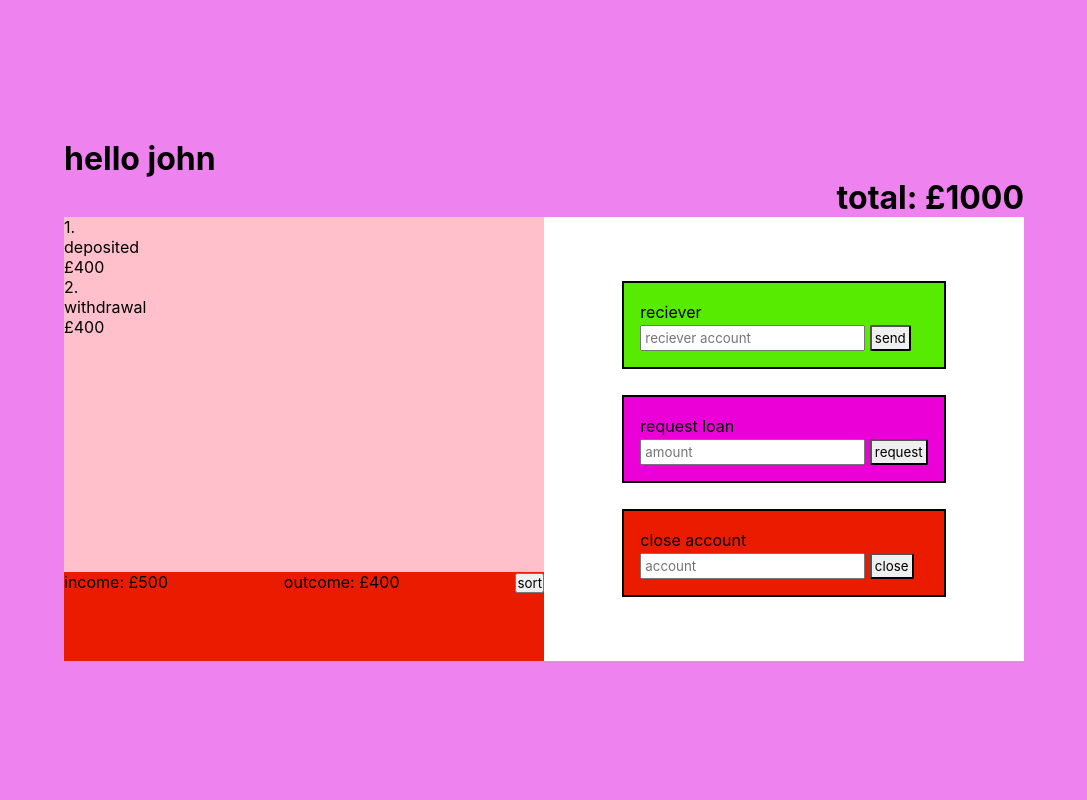
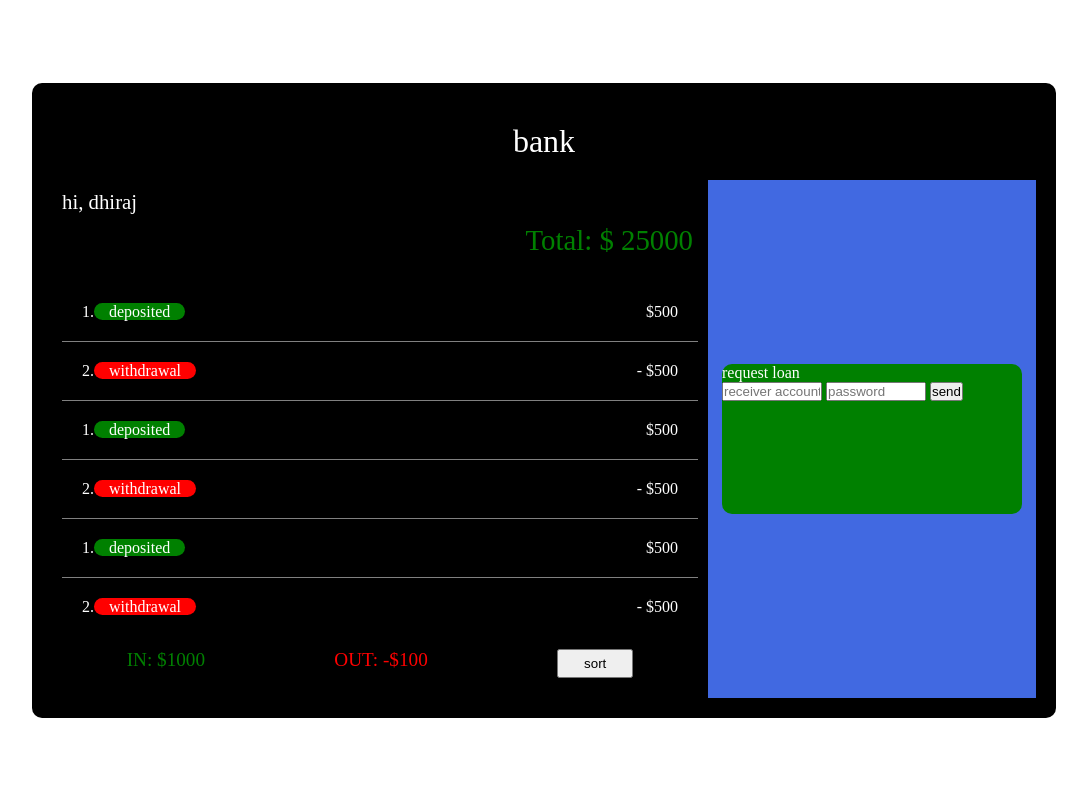
Before and after one commit to gdhiraj030/Katsuri-bank-app, a plain HTML site: page index.html in a window 1280 px wide. Shown: the whole page, without its empty margins (96-1183 px from the left). Drawn offline with Linux system fonts and the light colour scheme.

Commit message:
changing ui

```diff
--- a/index.html
+++ b/index.html
@@ -4,102 +4,102 @@
 <head>
   <meta charset="UTF-8">
   <meta name="viewport" content="width=device-width, initial-scale=1.0">
-  <title>Katsuri Bank</title>
+  <title>Document</title>
   <link rel="stylesheet" href="style.css">
 </head>
 
 <body>
-  <div id="main">
-    <nav class="login">
-      <div class="login__container">
-        <h1 class="login__title">Welcome Back</h1>
-        <form class="login__form">
-          <div class="login__form-group">
-            <label class="login__label" for="email">Email</label>
-            <input class="login__input" type="email" id="email" name="email" placeholder="Enter your email" required>
-          </div>
-          <div class="login__form-group">
-            <label class="login__label" for="password">Password</label>
-            <input class="login__input" type="password" id="password" name="password" placeholder="Enter your password"
-              required>
-          </div>
-          <button type="submit" class="login__button">Sign In</button>
-        </form>
-        <a href="#" class="login__forgot-password">Forgot your password?</a>
-      </div>
-    </nav>
-
   <div class="app">
     <div class="app__container">
-        <div class="app__title">
-          <h1>hello john</h1>
+      <div class="logo">bank</div>
+      <div class="transaction__container">
+        <div class="transaction__message label--welcome">
+          <p>hi, dhiraj</p>
         </div>
+        <!-- total balance -->
         <div class="total__balance">
-          <h1>total: <span>£1000</span></h1>
+          <p class="label--balance"><span>Total: </span>$ 25000</p>
         </div>
-        <!-- app summary -->
-        <div class="app__summary">
-          <div class="app__transaction">
+        <!-- transaction history -->
         <div class="transaction__history">
-              <div class="transaction--row">
-                <span>1.</span>
-                <p>deposited</p>
-                <p>£400</p>
+          <div class="transaction__row">
+            <p>1.<span class="type type--deposited">deposited</span></p>
+            <p>$500</p>
           </div>
-              <div class="transaction--row">
-                <span>2.</span>
-                <p>withdrawal</p>
-                <p>£400</p>
+          <div class="transaction__row">
+            <p>2.<span class="type type--withdrawal">withdrawal</span></p>
+            <p>- $500</p>
+          </div>
+          <div class="transaction__row">
+            <p>1.<span class="type type--deposited">deposited</span></p>
+            <p>$500</p>
+          </div>
+          <div class="transaction__row">
+            <p>2.<span class="type type--withdrawal">withdrawal</span></p>
+            <p>- $500</p>
+          </div>
+          <div class="transaction__row">
+            <p>1.<span class="type type--deposited">deposited</span></p>
+            <p>$500</p>
+          </div>
+          <div class="transaction__row">
+            <p>2.<span class="type type--withdrawal">withdrawal</span></p>
+            <p>- $500</p>
+          </div>
+          <div class="transaction__row">
+            <p>1.<span class="type type--deposited">deposited</span></p>
+            <p>$500</p>
+          </div>
+          <div class="transaction__row">
+            <p>2.<span class="type type--withdrawal">withdrawal</span></p>
+            <p>- $500</p>
+          </div>
+          <div class="transaction__row">
+            <p>1.<span class="type type--deposited">deposited</span></p>
+            <p>$500</p>
+          </div>
+          <div class="transaction__row">
+            <p>2.<span class="type type--withdrawal">withdrawal</span></p>
+            <p>- $500</p>
+          </div>
+          <div class="transaction__row">
+            <p>1.<span class="type type--deposited">deposited</span></p>
+            <p>$500</p>
+          </div>
+          <div class="transaction__row">
+            <p>2.<span class="type type--withdrawal">withdrawal</span></p>
+            <p>- $500</p>
+          </div>
+
+        </div>
+        <!-- summary -->
+        <div class="transaction__summary">
+          <div class="income">
+            <p class="label--income"><span>IN:</span> $1000</p>
+          </div>
+          <div class="outcome">
+            <p class="label--outcome"><span>OUT:</span> -$100</p>
+          </div>
+
+          <button class="btn--sort">sort</button>
+
         </div>
       </div>
-            <div class="balance__summary">
-              <div class="balance--income">
-
-                <p>income: <span>£500</span></p>
-              </div>
-              <div class="balance--outcome">
-                <p>outcome: <span> £400</span></p>
-
-              </div>
-              <div class="balance--sort">
-                <button>sort</button>
-              </div>
-            </div>
-          </div>
-
       <!-- operation -->
       <div class="operation__container">
 
-            <!-- transfer money -->
-            <div class="operation operation--send">
+        <div class="operation--send">
+          <p>request loan</p>
           <form action="">
-                <label for="reciever">reciever</label>
-                <input type="text" placeholder="reciever account" id="reciever">
+            <input type="text" placeholder="receiver account">
+            <input type="password" placeholder="password">
             <button type="submit">send</button>
           </form>
-            </div>
-            <!-- request loan -->
-            <div class="operation operation--loan">
-              <form action="">
-                <label for="loan">request loan</label>
-                <input type="text" placeholder="amount" id="loan">
-                <button type="submit">request</button>
-              </form>
-            </div>
-            <!-- close account -->
-            <div class="operation operation--close">
-              <label for="close">close account</label>
-              <input type="text" placeholder="account" id="close">
-              <button type="submit">close</button>
-            </div>
         </div>
       </div>
     </div>
   </div>
 
-
-
-  </div>
 </body>
 
 </html>
--- a/style.css
+++ b/style.css
@@ -1,177 +1,139 @@
 * {
+  padding: 0;
   margin: 0;
-  padding: 0;
   box-sizing: border-box;
-  font-family: -apple-system, BlinkMacSystemFont, "Segoe UI", Roboto, sans-serif;
 }
-#main {
+
+html,
+body {
   width: 100%;
   height: 100%;
-  display: flex;
+  color: #fff;
+  background-color: #000000;
 }
 
-.login {
-  min-height: 100vh;
-  display: flex;
-  align-items: center;
-  justify-content: center;
-  background-color: #f5f5f5;
-  display: none;
+.app{
+ width: 100%;
+ height: 100vh;
+ background-color: #fff;
+ display: flex;
+ justify-content: center;
+ align-items: center;
+}
+.app__container{
+  width: 80%;
+  height: auto;
+  background-color: black;
+  border-radius: 10px;
+  display: grid;
+  grid-template-columns: repeat(3,1fr);
+  overflow: hidden;
+  padding: 20px;
+}
+/* logo */
+.logo{
+  font-size: 2rem;
+  text-align: center;
+  padding: 20px 0;
+  grid-column: span 3;
+}
+/* left container */
+.transaction__container{
+
+  grid-column: span 2;
+  padding: 10px;
 }
 
-.login__container {
-  background-color: white;
-  padding: 2rem;
-  border-radius: 10px;
-  box-shadow: 0 4px 6px rgba(0, 0, 0, 0.1);
-  width: 100%;
-  max-width: 400px;
-  margin: 1rem;
+.transaction__message{
+  font-size: 1.3rem;
+}
+.total__balance{
+  padding: 10px 5px;
+  text-align: right;
+  font-size: 1.8rem;
+  color: green;
+}
+.transaction__history{
+  /* background-color: red; */
+  max-height: 340px;
+  overflow-y: scroll;
+  margin:1rem 0;
+}
+.transaction__row{
+  display: flex;
+  justify-content: space-between;
+  padding: 20px;
+  border-bottom: 1px solid gray;
+}
+/* Hide the track */
+::-webkit-scrollbar {
+  width: 6px;
+  height: 6px;
 }
 
-.login__title {
-  text-align: center;
-  margin-bottom: 2rem;
-  color: #333;
-  font-size: 1.5rem;
+::-webkit-scrollbar-track {
+  background: transparent;
 }
 
-.login__form {
-  width: 100%;
+/* Style the thumb */
+::-webkit-scrollbar-thumb {
+  background: #afafaf;
+  border-radius: 4px;
 }
 
-.login__form-group {
-  margin-bottom: 1rem;
-}
-
-.login__label {
-  display: block;
-  margin-bottom: 0.5rem;
-  color: #666;
-  font-size: 0.875rem;
-}
-
-.login__input {
-  width: 100%;
-  padding: 0.75rem;
-  border: 1px solid #ddd;
-  border-radius: 4px;
-  font-size: 1rem;
-  transition: border-color 0.2s;
-}
-
-.login__input:focus {
-  outline: none;
-  border-color: #4f46e5;
-}
-
-.login__button {
-  width: 100%;
-  padding: 0.75rem;
-  background-color: #4f46e5;
-  color: white;
-  border: none;
-  border-radius: 4px;
-  font-size: 1rem;
-  cursor: pointer;
-  transition: background-color 0.2s;
-}
-
-.login__button:hover {
-  background-color: #4338ca;
-}
-
-.login__forgot-password {
-  display: block;
-  text-align: center;
-  margin-top: 1rem;
-  color: #6b7280;
-  text-decoration: none;
-  font-size: 0.875rem;
-}
-
-.login__forgot-password:hover {
-  color: #4f46e5;
-}
-
-@media (max-width: 480px) {
-  .login__container {
-    margin: 1rem;
-    padding: 1.5rem;
-  }
-}
-/* app */
-.app {
-  background-color: violet;
-  min-width: 100%;
-  height: 100vh;
-  display: flex;
-  align-items: center;
-  justify-content: center;
-}
-.app__container {
-  width: 85%;
-  margin: 0 auto;
-  padding: 5vw;
-}
-
-.app__summary {
-  display: grid;
-  grid-template-columns: 1fr 1fr;
-
-}
-.total__balance {
-  text-align: right;
-}
-.app__transaction {
-  background-color: blue;
-  /* padding: 5vw 0; */
+/* Optional: Thumb hover effect */
+::-webkit-scrollbar-thumb:hover {
+  background: #555;
 
 
 }
-.transaction__history{
-background-color: pink;
-height: 80%;
-overflow-y: scroll;
+
+.type--deposited{
+  background-color: green;
+  padding: 0 15px;
+  border-radius: 10px;
 }
-.balance__summary{
-  background-color: #eb1b00;
+.type--withdrawal{
+  background-color: red;
+  padding: 0 15px;
+  border-radius: 10px;
+}
+.transaction__summary{
+  /* background-color: rgb(94, 95, 95); */
   display: flex;
-  height: 20%;
-  justify-content: space-between;
+  justify-content: space-around;
+  padding: 10px 0;
+  font-size: 1.2rem;
 }
-.operation__container {
-  display: grid;
-  /* grid-template-columns: 1fr; */
-  grid-template-rows: repeat(3, 1fr);
+.label--income{
+  color: green;
+}
+.label--outcome{
+  color: red;
+}
+.btn--sort{
+  padding: 5px 25px;
+}
+
+/* right container */
+.operation__container{
+  background-color: royalblue;
+  display: flex;
+  flex-direction: column;
   justify-content: center;
   align-items: center;
-  background-color: #fff;
-  padding: 5vw 0;
-  gap: 2vw;
 }
-.operation {
-  border: 2px solid black;
-
-  padding: 16px;
+.operation--send{
+  background-color: green;
+  width: 300px;
+  height: 150px;
+  border-radius: 10px;
 }
-.operation input {
-  padding: 3px;
+.operation--send form{
+  display: flex;
+  width: 100%;
+  gap: 4px;
 }
-.operation label {
-  display: block;
-  padding: 3px 0;
+.operation--send input{
+  width: 100px;
 }
-.operation button {
-  padding: 3px;
-  border-radius: 2px;
-}
-.operation--send {
-  background-color: #56eb00;
-}
-.operation--loan {
-  background-color: #eb00d8;
-}
-.operation--close {
-  background-color: #eb1b00;
-}
```
Also changed, not shown: mobile-banking-html.html (deleted, +0 -220 lines). Lines whose indentation alone changed are shown as unchanged.
